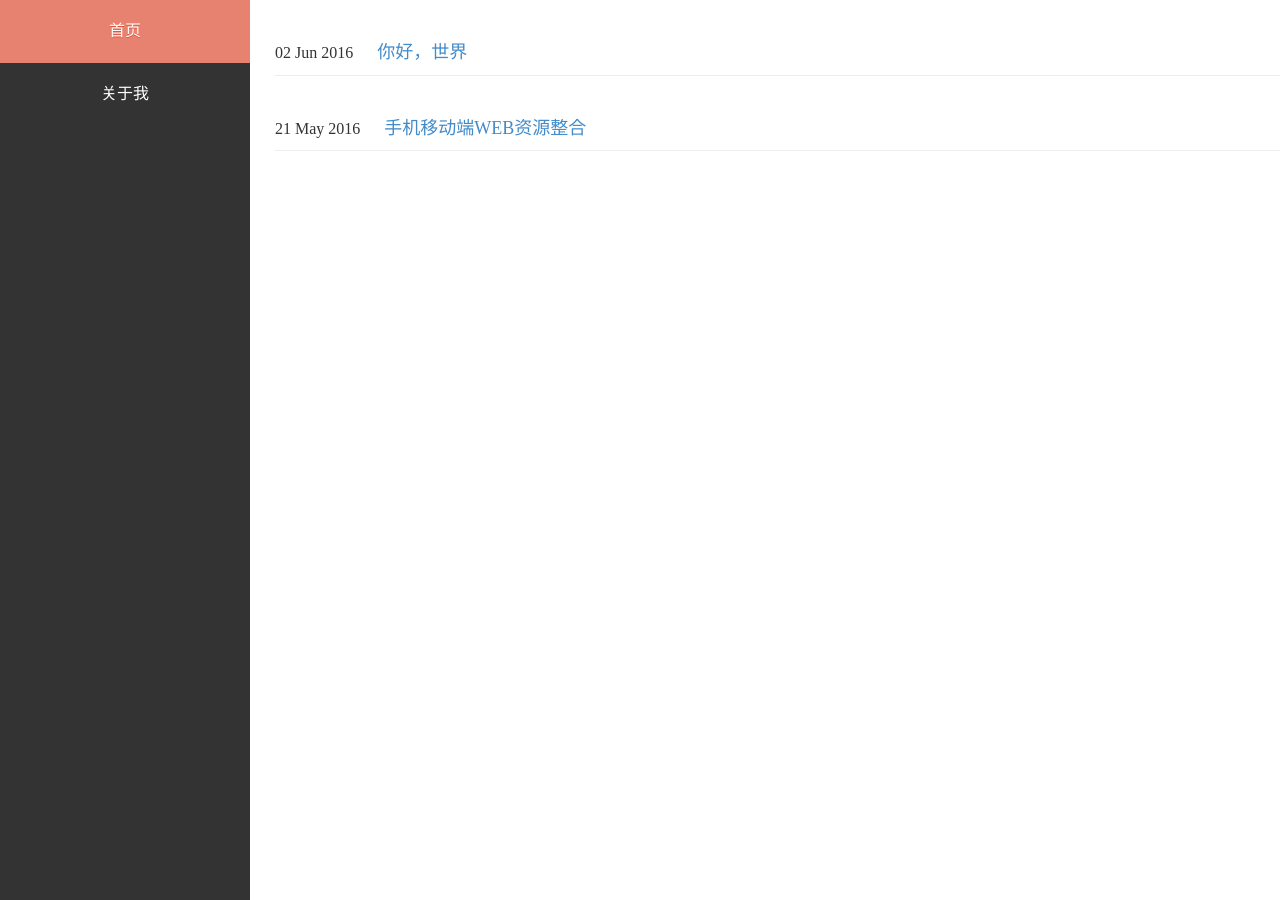
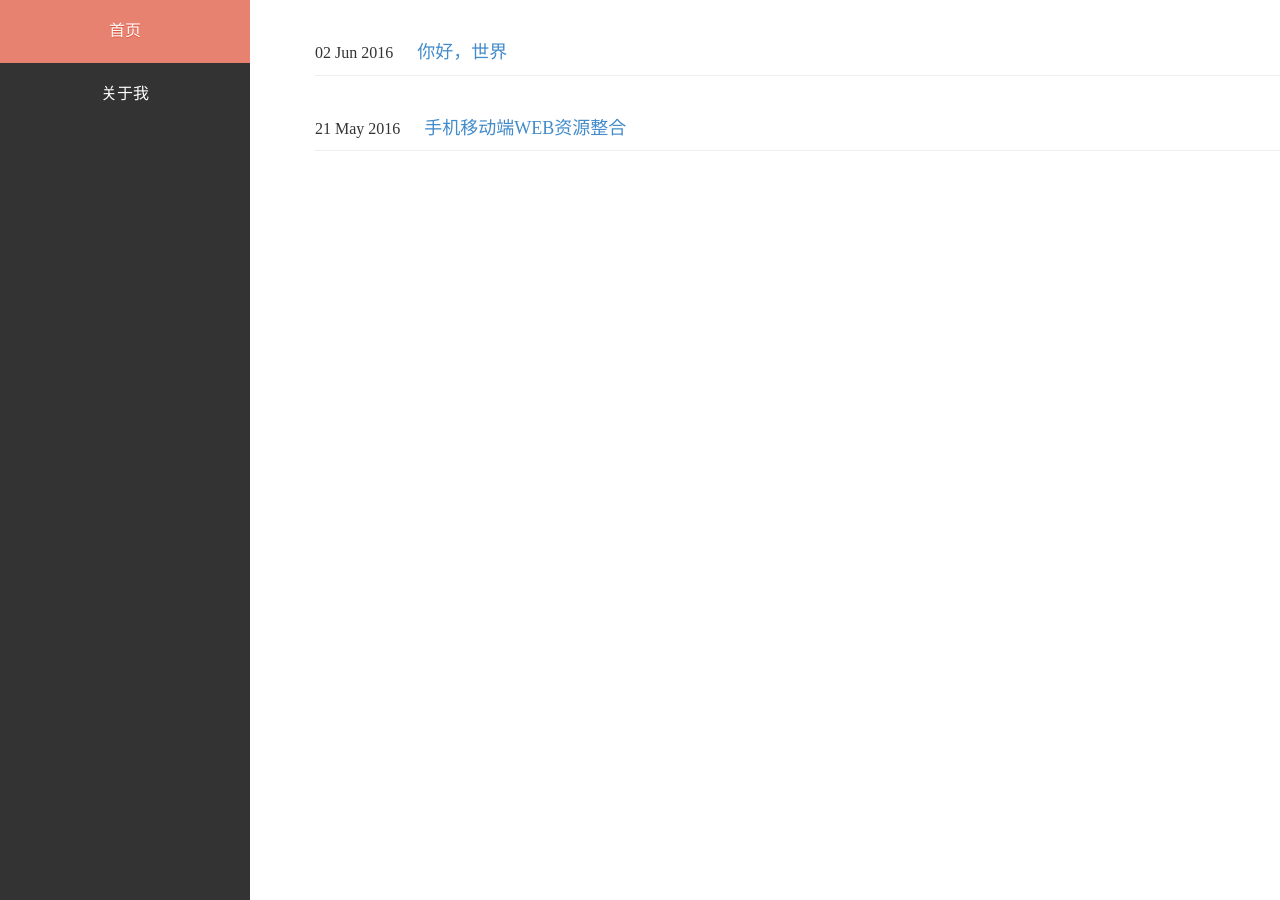
Before and after one commit to userand/blog, a Jekyll site: the page built from index.html, in a window 1280 px wide. Built offline with Jekyll 4.4.1, drawn with Linux system fonts in a browser that asks for light colours.

Commit message:
big modfiycss

```diff
--- a/_layouts/default.html
+++ b/_layouts/default.html
@@ -23,7 +23,7 @@
 		</div>
 	</nav>
 		<div id="con">
-			{{ content }}
+				{{ content }}
 		</div>
 	</body>
 </html>
--- a/static/css/main.css
+++ b/static/css/main.css
@@ -58,5 +58,5 @@ ul li {
 
 #con{
 	float: left;
-	padding-left: 260px;
+	padding-left: 300px;
 }
```
